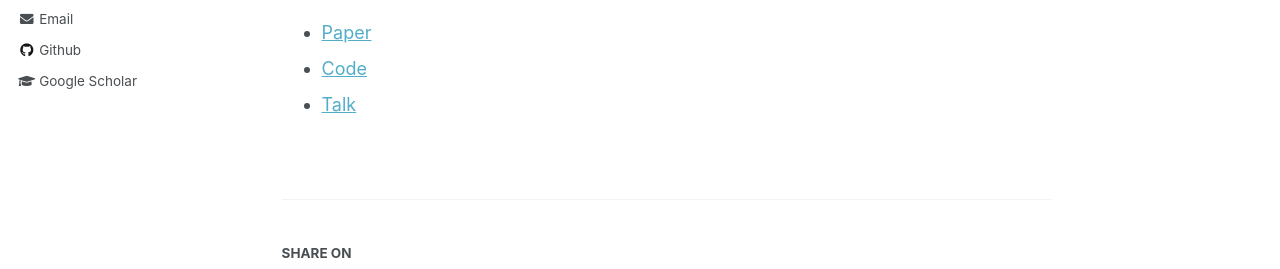
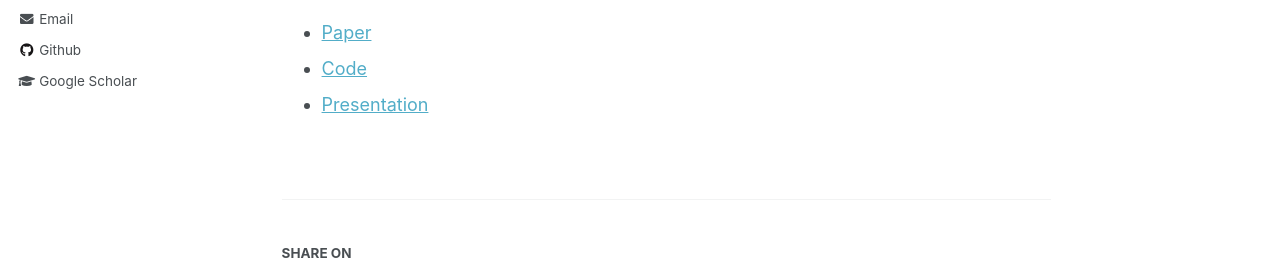
Before and after one commit to JhengLu/JhengLu.github.io, a Jekyll site: the page built from _publications/publication-2.md, in a window 1280 px wide and 900 px high, scrolled down 803 px. Shown: the part 292-561 px from the top of the window. Built offline with Jekyll 4.4.1, drawn with Linux system fonts in a browser that asks for light colours.

Commit message:
update talk info for openinfra

```diff
--- a/_publications/publication-2.md
+++ b/_publications/publication-2.md
@@ -25,5 +25,5 @@ Critical infrastructures like datacenters, power grids, and water systems are in
 <ul>
 <li><a href="https://hotinfra24.github.io/papers/hotinfra24-final1.pdf">Paper</a></li>
 <li><a href="https://github.com/JhengLu/OpenInfra">Code</a></li>
-<li><a href="/files/OpenInfra-HotInfra-24-slides.pdf">Talk</a></li>
+<li><a href="/files/OpenInfra-HotInfra-24-slides.pdf">Presentation</a></li>
 </ul>
```
